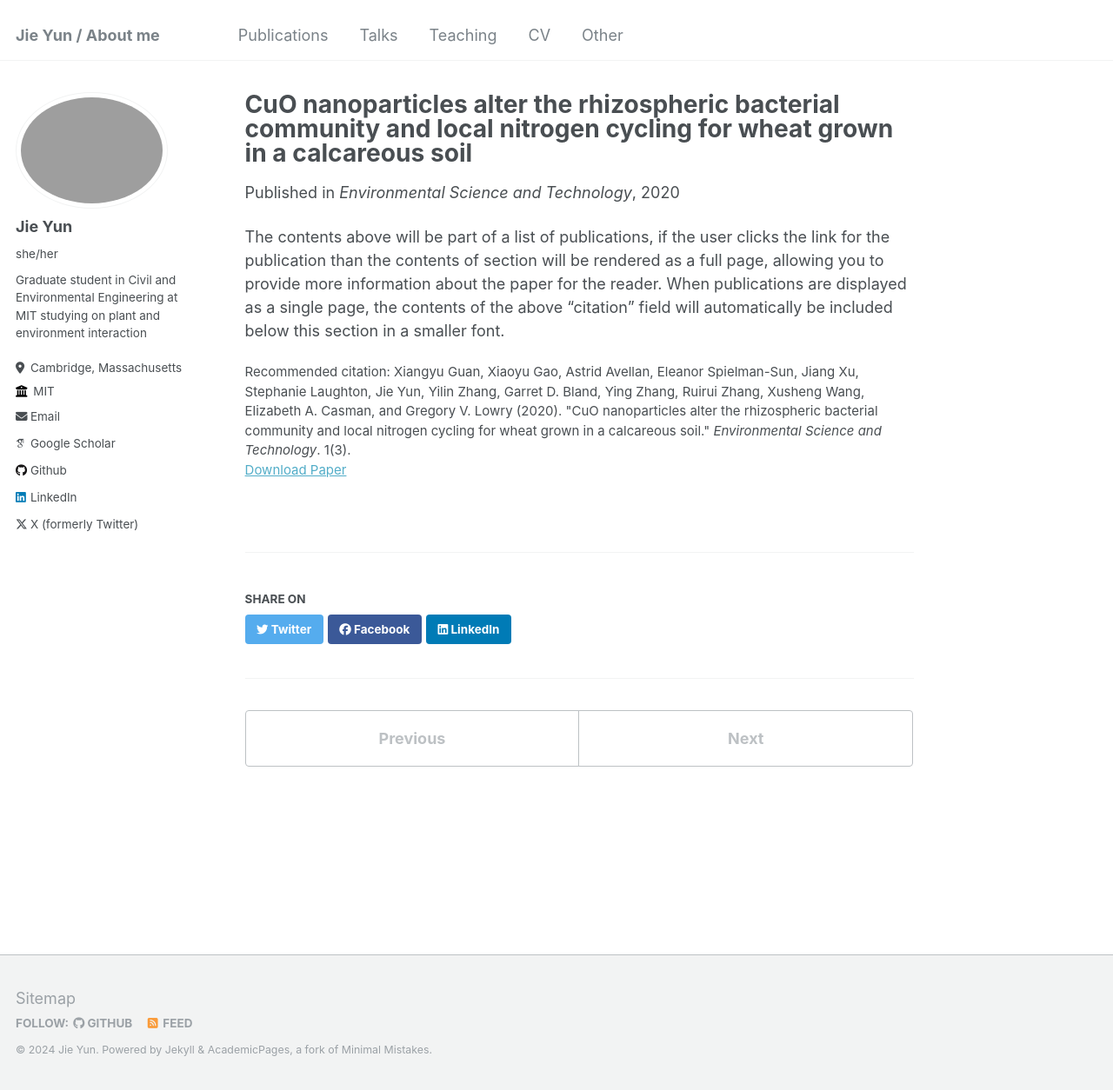
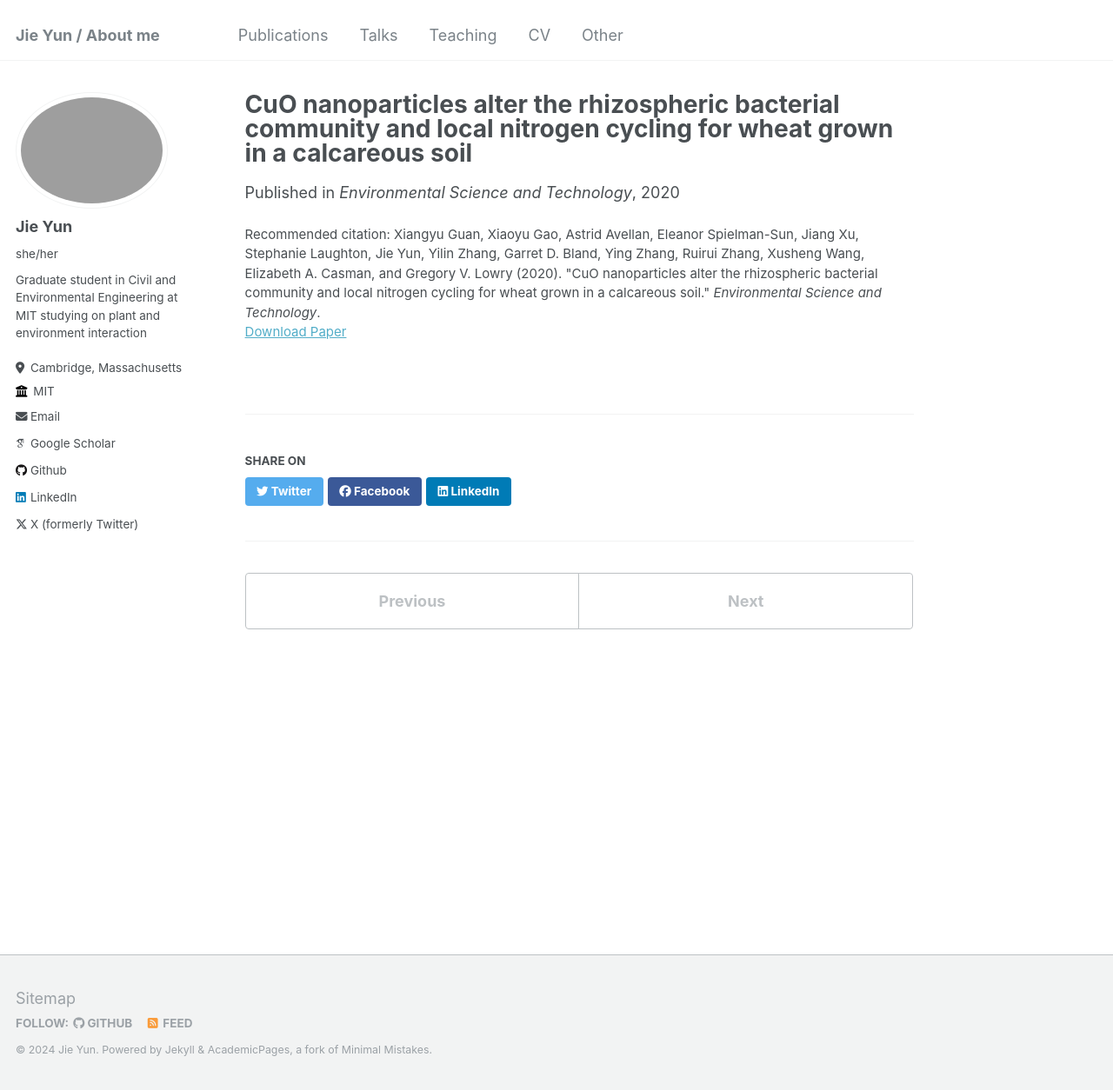
Before and after one commit to jyjiey/jyjiey.github.io, a Jekyll site: the page built from _publications/2024-02-17-paper-title-number-4.md, in a window 1280 px wide and 1254 px high. Shown: the whole window at 87% size. Built offline with Jekyll 4.4.1, drawn with Linux system fonts in a browser that asks for light colours; some web fonts are replaced.

Commit message:
Update 2024-02-17-paper-title-number-4.md

```diff
--- a/_publications/2024-02-17-paper-title-number-4.md
+++ b/_publications/2024-02-17-paper-title-number-4.md
@@ -6,7 +6,5 @@ excerpt: 'Nano particles alter soil bacteria'
 date: 2020-6-24
 venue: 'Environmental Science and Technology'
 paperurl: 'https://pubs.acs.org/doi/10.1021/acs.est.0c00036'
-citation: 'Xiangyu Guan, Xiaoyu Gao, Astrid Avellan, Eleanor Spielman-Sun, Jiang Xu, Stephanie Laughton, Jie Yun, Yilin Zhang, Garret D. Bland, Ying Zhang, Ruirui Zhang, Xusheng Wang, Elizabeth A. Casman, and Gregory V. Lowry (2020). &quot;CuO nanoparticles alter the rhizospheric bacterial community and local nitrogen cycling for wheat grown in a calcareous soil.&quot; <i>Environmental Science and Technology</i>. 1(3).'
+citation: 'Xiangyu Guan, Xiaoyu Gao, Astrid Avellan, Eleanor Spielman-Sun, Jiang Xu, Stephanie Laughton, Jie Yun, Yilin Zhang, Garret D. Bland, Ying Zhang, Ruirui Zhang, Xusheng Wang, Elizabeth A. Casman, and Gregory V. Lowry (2020). &quot;CuO nanoparticles alter the rhizospheric bacterial community and local nitrogen cycling for wheat grown in a calcareous soil.&quot; <i>Environmental Science and Technology</i>.'
 ---
-
-The contents above will be part of a list of publications, if the user clicks the link for the publication than the contents of section will be rendered as a full page, allowing you to provide more information about the paper for the reader. When publications are displayed as a single page, the contents of the above "citation" field will automatically be included below this section in a smaller font.
```
